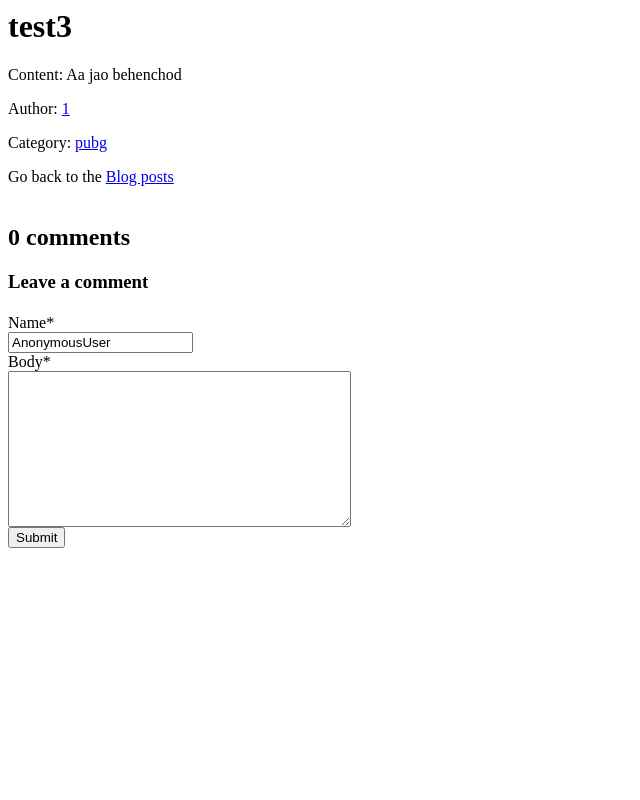
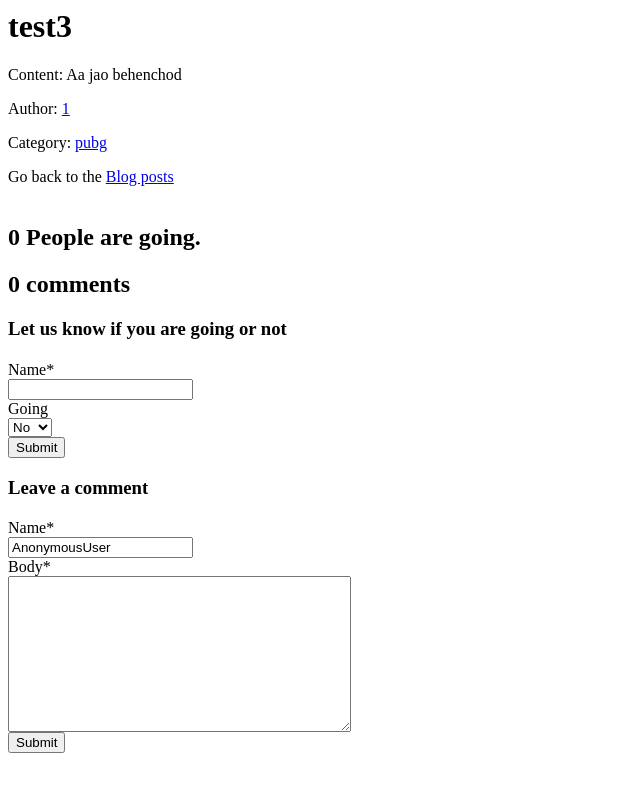
Before and after one commit to utkarsh-dubey/ProjectY, a Django app: a page that uses Templates/posts-detail-view.html in a window 1280 px wide. Shown: the whole page, without its empty margins (0-640 px from the left). Run offline with Django 3.2, Linux system fonts and the light colour scheme; data comes from the database, SQL or seed files in the repository; some libraries are stand-ins or nearby versions.

Commit message:
going/notgoing

```diff
--- a/Templates/posts-detail-view.html
+++ b/Templates/posts-detail-view.html
@@ -13,6 +13,19 @@
 <p>Author: <a href="/user/profile/{{post.author}}">{{ post.user }}</a></p>
 <p>Category: <a href="/{{post.category}}"> {{ post.category }}</a></p>
 Go back to the <a href="/posts/">Blog posts </a><br><br>
+
+
+
+
+<div class="col-md-8 card mb-4  mt-3 ">
+  <div class="card-body">
+
+  </div>
+    <h2>{{ goings.count }} People are going.</h2>
+
+
+  </div>
+</div>
 
 
 
@@ -35,6 +48,23 @@ Go back to the <a href="/posts/">Blog posts </a><br><br>
         {% endfor %}
       </div>
     </div>
+    <div class="col-md-8 card mb-4  mt-3 ">
+     <div class="card-body">
+      {% if new_goings %}
+      <div class="alert alert-success" role="alert">
+         Your response was updated
+      </div>
+      {% else %}
+      <h3>Let us know if you are going or not</h3>
+      <form method="post" style="margin-top: 1.3em;">
+         <form method="post" style="margin-top: 1.3em;">
+         {{ going_form | crispy }}
+        {% csrf_token %}
+        <button type="submit" class="btn btn-primary  btn-lg">Submit</button>
+      </form>
+      {% endif %}
+     </div>
+  </div>
     <div class="col-md-8 card mb-4  mt-3 ">
       <div class="card-body">
         {% if new_comment %}
--- a/app1/forms.py
+++ b/app1/forms.py
@@ -1,5 +1,5 @@
 from django import forms
-from .models import Post,Comment
+from .models import Post,Comment,Going
 from django.core.files.images import get_image_dimensions
 from django import forms
 from app1.models import Profile
@@ -57,3 +57,17 @@ class ProfileUpdateForm(forms.ModelForm):
     class Meta:
         model = Profile
         fields =  ['image', 'bio', 'location']
+
+TRUE_FALSE_CHOICES = (
+    (True, 'Yes'),
+    (False, 'No')
+)
+
+class Goingform(forms.ModelForm):
+
+    class Meta:
+        model = Going
+        fields = ('name','going')
+        widgets = {
+            'going': forms.Select(choices=TRUE_FALSE_CHOICES)
+        }
--- a/app1/models.py
+++ b/app1/models.py
@@ -12,7 +12,6 @@ from django.dispatch import receiver
 
 class Profile(models.Model):
     user = models.OneToOneField(User, on_delete=models.CASCADE)
-    url = models.SlugField(max_length=100, unique=False, blank=True, editable=False)
     image = models.ImageField(default='default.jpeg', upload_to='profile_pics')
     bio = models.TextField(max_length=500, blank=True)
     location = models.CharField(max_length=30, blank=True, null=True)
@@ -68,3 +67,14 @@ class Comment(models.Model):
 
     def __str__(self):
         return 'Comment {} by {}'.format(self.body, self.name)
+
+class Going(models.Model):
+    post = models.ForeignKey(Post,on_delete=models.CASCADE,related_name='goings')
+    name = models.CharField(max_length=80)
+    going= models.BooleanField(default=False)
+    active = models.BooleanField(default=True)
+
+
+
+    def __str__(self):
+        return ''.format(self.name)
--- a/app1/views.py
+++ b/app1/views.py
@@ -5,19 +5,20 @@ from django.contrib.auth.decorators import login_required
 from django.shortcuts import render, get_object_or_404,redirect
 from .models import Post
 from app1.forms import SignUpForm
-from django.urls import reverse
-from .forms import PostForm, UserUpdateForm, ProfileUpdateForm, PostForm,CommentForm
+from .forms import PostForm,CommentForm,Goingform
 from django.http import HttpResponseRedirect
-from django.contrib import messages
+
 
 #create view
 @login_required(login_url='/accounts/login/')
 def posts_create_view(request):
-    form= PostForm(request.POST or None)
+    print(request.user.username)
+    form= PostForm(request.POST or None,initial={'user':request.user.username })
 
 
     if request.method == "POST":
         if form.is_valid():
+
             form.save()
         return HttpResponseRedirect("/posts/")
 
@@ -49,21 +50,15 @@ def posts_list_view(request):
 
     return render(request, 'posts-list-view.html', context)
 
-@login_required(login_url='/accounts/login/')
 def basketball_view(request):
 
-    display = []
     allposts= Post.objects.all()
-    for post in allposts:
-        if post.category=="basketball":
-            display.append(post)
 
-    context= {"allposts": display,
+    context= {'allposts': allposts,
               }
 
     return render(request, 'basketball.html', context)
 
-@login_required(login_url='/accounts/login/')
 def pubg_view(request):
 
     display = []
@@ -77,7 +72,6 @@ def pubg_view(request):
 
     return render(request, 'pubg.html', context)
 
-@login_required(login_url='/accounts/login/')
 def cod_view(request):
 
     display = []
@@ -91,7 +85,6 @@ def cod_view(request):
 
     return render(request, 'callofduty.html', context)
 
-@login_required(login_url='/accounts/login/')
 def cricket_view(request):
 
     display = []
@@ -105,7 +98,6 @@ def cricket_view(request):
 
     return render(request, 'cricket.html', context)
 
-@login_required(login_url='/accounts/login/')
 def football_view(request):
 
     display = []
@@ -119,7 +111,6 @@ def football_view(request):
 
     return render(request, 'football.html', context)
 
-@login_required(login_url='/accounts/login/')
 def fifa_view(request):
 
     display = []
@@ -133,7 +124,6 @@ def fifa_view(request):
 
     return render(request, 'fifa.html', context)
 
-@login_required(login_url='/accounts/login/')
 def nba_view(request):
 
     display = []
@@ -147,7 +137,6 @@ def nba_view(request):
 
     return render(request, 'nba.html', context)
 
-@login_required(login_url='/accounts/login/')
 def skribbl_view(request):
 
     display = []
@@ -161,7 +150,6 @@ def skribbl_view(request):
 
     return render(request, 'skribbl.html', context)
 
-@login_required(login_url='/accounts/login/')
 def ludo_view(request):
 
     display = []
@@ -175,7 +163,6 @@ def ludo_view(request):
 
     return render(request, 'ludo.html', context)
 
-@login_required(login_url='/accounts/login/')
 def fortnite_view(request):
 
     display = []
@@ -189,7 +176,6 @@ def fortnite_view(request):
 
     return render(request, 'fortnite.html', context)
 
-@login_required(login_url='/accounts/login/')
 def uno_view(request):
 
     display = []
@@ -203,7 +189,6 @@ def uno_view(request):
 
     return render(request, 'uno.html', context)
 
-@login_required(login_url='/accounts/login/')
 def others_view(request):
 
     display = []
@@ -220,27 +205,56 @@ def others_view(request):
 def posts_detail_view(request, url=None):
 
     post= get_object_or_404(Post, url=url)
+    goings= post.goings.filter(active=True)
+    impcheck=True
+    for i in goings:
 
+        if i.name==request.user.username:
+
+            impcheck=False
+            break
+
+    new_goings=None
     comments = post.comments.filter(active=True)
     new_comment = None
     if request.method == 'POST':
+
         comment_form = CommentForm(data=request.POST)
+        if impcheck:
+
+            going_form = Goingform(data=request.POST)
+            if going_form.is_valid():
+                if request.POST['going']!='False':
+
+                    new_goings=going_form.save(commit=False)
+                    new_goings.post=post
+                    new_goings.save()
+                else:
+                    pass
+        else:
+
+            going_form=[]
+            new_goings=True
+
+
         if comment_form.is_valid():
 
             new_comment = comment_form.save(commit=False)
             new_comment.post = post
             new_comment.save()
-            urls = "/posts/"+url
-            return HttpResponseRedirect(urls)
     else:
         comment_form = CommentForm()
+        if not impcheck:
+            new_goings=True
+            going_form=[]
+        else:
+            going_form=Goingform()
 
 
     context= {'post': post,
               }
 
-    return render(request, 'posts-detail-view.html', {'post': post,'comments': comments,'new_comment': new_comment,'comment_form': comment_form})
-
+    return render(request, 'posts-detail-view.html', {'post': post,'comments': comments,'new_comment': new_comment,'comment_form': comment_form,'goings':goings,'new_goings':new_goings,'going_form':going_form})
 
 def index(request):
     return render(request,'index.html')
```
Also changed, not shown: app1/migrations/0014_auto_20200723_0240.py (added), db.sqlite3.
